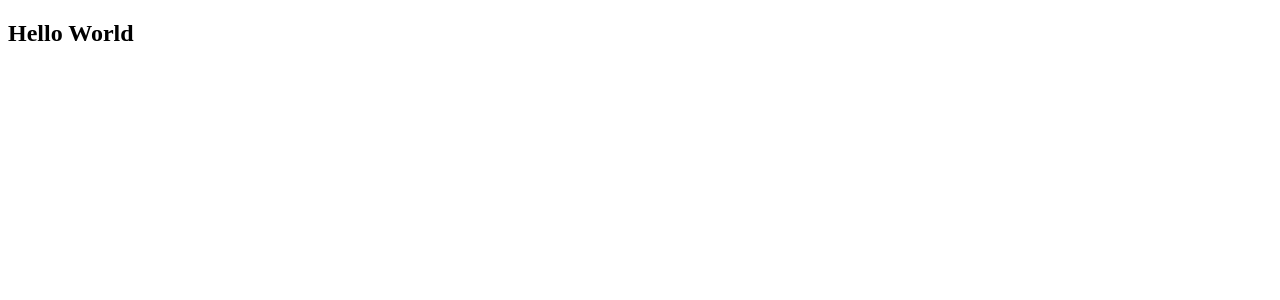
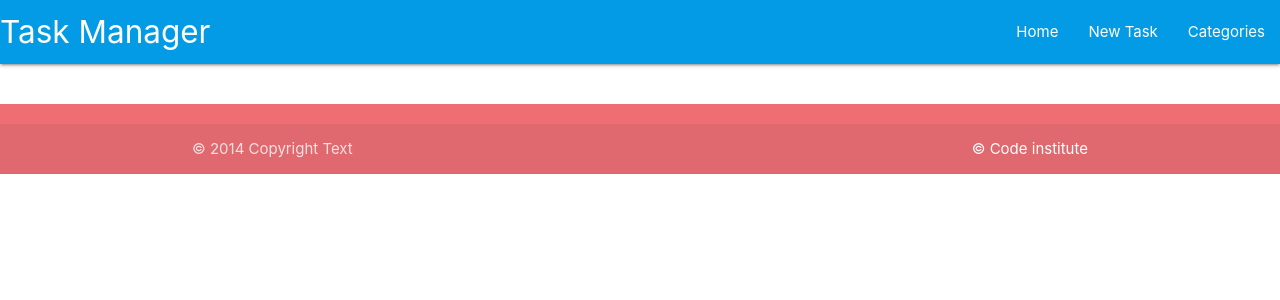
Before and after one commit to ZakariyeNor/crudDbfinale, a Flask app: page / in a window 1280 px wide. Before the commit the part shown is almost empty. Shown: the top 300 px of the page. Run offline with Flask 3, Linux system fonts and the light colour scheme; some libraries are stand-ins or nearby versions.

Commit message:
Add new style

```diff
--- a/taskmanager/templates/base.html
+++ b/taskmanager/templates/base.html
@@ -3,9 +3,66 @@
 <head>
     <meta charset="UTF-8">
     <meta name="viewport" content="width=device-width, initial-scale=1.0">
-    <title>Document</title>
+     <!-- Compiled and minified CSS -->
+     <link rel="stylesheet" href="https://cdnjs.cloudflare.com/ajax/libs/materialize/1.0.0/css/materialize.min.css">
+
+     <!-- Custom css -->
+    <link rel="stylesheet" href="{{ url_for('static', filename='css/style.css') }}" type="text/css">
+
+    <!-- <link rel="stylesheet" href="{{ url_for('static', filename='css/style.css') }}" type="text/css"> -->
+
+    <title>Task App</title>
 </head>
 <body>
-    <h2>Hello World</h2>
+
+    <header>
+        <!-- top navbar -->
+        <nav class="light-blue darken-1">
+            <div class="nav-wrapper">
+              <a href="{{ url_for('home') }}" class="brand-logo">Task Manager</a>
+              <a href="#" data-target="mobile-demo" class="sidenav-trigger"><i class="fa-solid fa-bars"></i></a>
+              <ul class="right hide-on-med-and-down">
+                <li><a href="{{ url_for('home') }}">Home</a></li>
+                <li><a href="">New Task</a></li>
+                <li><a href="">Categories</a></li>
+              </ul>
+            </div>
+          </nav>
+
+        <!-- mobile sidenav -->
+          <ul class="sidenav" id="mobile-demo">
+            <li><a href="{{ url_for('home') }}">Home</a></li>
+            <li><a href="">New Task</a></li>
+            <li><a href="">Categories</a></li>
+          </ul>
+    </header>
+
+    <main class="container">
+
+    {% block content %}
+
+    {% endblock %}
+
+    </main>
+
+
+    <footer class="page-footer">
+        <div class="footer-copyright">
+          <div class="container">
+          © 2014 Copyright Text
+          <a class="white-text right" href="https://facebook.com" target="_blank">&copy; Code institute</a>
+          </div>
+        </div>
+      </footer>
+
+     <!-- Compiled and minified JavaScript -->
+     <script src="https://cdnjs.cloudflare.com/ajax/libs/materialize/1.0.0/js/materialize.min.js"></script>
+
+     <!-- Fontawesome link -->
+     <script src="https://kit.fontawesome.com/44dbf25b5c.js" crossorigin="anonymous"></script>
+
+
+     <!-- Custom js -->
+      <script src="{{ url_for('static', filename='js/script.js') }}"></script>
 </body>
 </html>
--- /dev/null
+++ b/taskmanager/templates/static/css/style.css
@@ -0,0 +1,29 @@
+Ensure the body takes up the full viewport height
+body {
+    display: flex;
+    flex-direction: column;
+    min-height: 100vh;
+    margin: 0; /* Remove default margin */
+}
+
+/* Make the main content grow to fill available space */
+main {
+    flex: 1;
+    padding: 20px 0; /* Add padding for spacing */
+}
+
+/* Style the footer */
+footer.page-footer {
+    flex-shrink: 0; /* Prevent footer from shrinking */
+    margin-top: auto; /* Push footer to the bottom */
+}
+
+/* body {
+    display: flex;
+    min-height: 100vh;
+    flex-direction: column;
+  }
+
+  main {
+    flex: 1 0 auto;
+  } */
--- /dev/null
+++ b/taskmanager/templates/static/js/script.js
@@ -0,0 +1,4 @@
+document.addEventListener('DOMContentLoaded', function() {
+    let sidenav = document.querySelectorAll('.sidenav');
+    M.Sidenav.init(sidenav);
+  });
```
